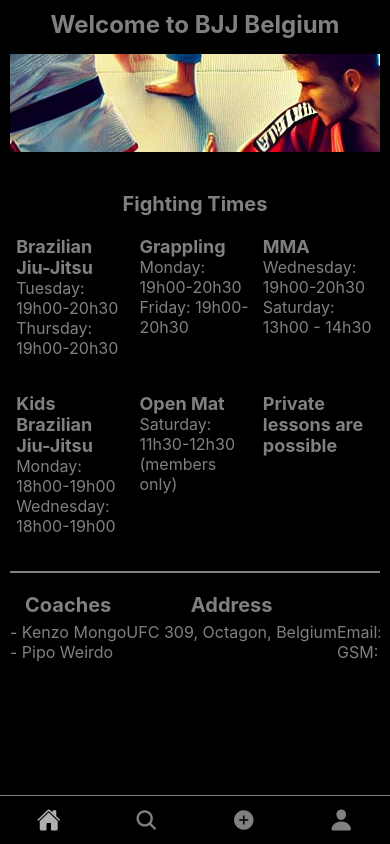
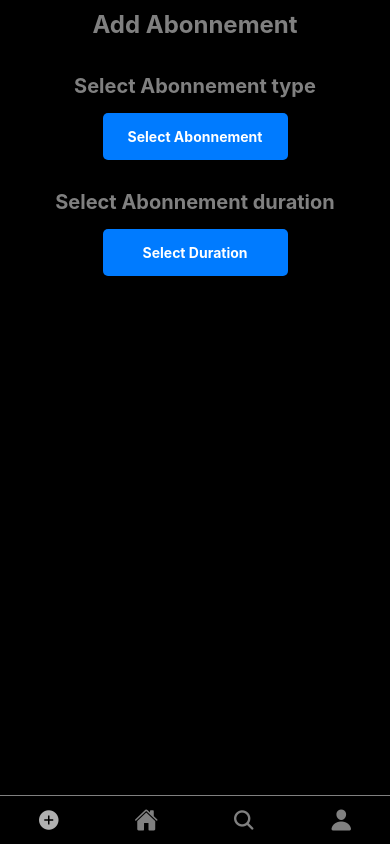
Before and after one commit to Justas-Valutis/weightlifting-log, a React Native app: screen /AddAbonnement in a window 390 px wide. Built offline with nearby package versions, Linux system fonts and the light colour scheme.

Commit message:
add abonnement page, select abonnemen type

```diff
--- /dev/null
+++ b/src/components/addAbonnement.js
@@ -0,0 +1,95 @@
+import { StyleSheet, Text, View, TouchableOpacity, FlatList, Platform } from 'react-native';
+import React, { useState } from 'react';
+import LineText from './shared/LineText';
+import tabsCommonstyles from '../styles/tabsCommonStyles';
+import ThemeView from './shared/themeView';
+import TitleText from './shared/TitleText';
+
+const AddAbonnement = () => {
+    const [showAList, setShowAList] = useState(false);
+    const [selectedAbonnement, setSelectedAbonnement] = useState('');
+
+    const abonnementTypes = ['BJJ', 'Grappling', 'MMA', 'Kids BJJ', 'All-in'];
+
+    const handlePress = (item) => {
+        setSelectedAbonnement(item);
+        setShowAList(false);
+    };
+
+    return (
+        <ThemeView>
+            <LineText style={tabsCommonstyles.heading}>Add Abonnement</LineText>
+
+            <View style={styles.container}>
+                <LineText style={tabsCommonstyles.subHeading}>Select Abonnement type</LineText>
+
+                <TouchableOpacity onPress={() => setShowAList(!showAList)} style={[styles.list, styles.button, selectedAbonnement ? styles.selectedAbonnement : null]}>
+                    <Text style={styles.buttonText}>{selectedAbonnement ? selectedAbonnement : 'Select Abonnement'}</Text>
+                </TouchableOpacity>
+                {showAList && (
+                    <FlatList
+                        style={[styles.list, styles.dropdown]}
+                        data={abonnementTypes}
+                        keyExtractor={(item) => item}
+                        renderItem={({ item }) => (
+                            <TouchableOpacity onPress={() => handlePress(item)} style={styles.item}>
+                                <Text style={styles.itemText}>{item}</Text>
+                            </TouchableOpacity>
+                        )}
+                    />
+                )}
+
+                <LineText style={tabsCommonstyles.subHeading}>Select Abonnement duration</LineText>
+
+                <TouchableOpacity style={[styles.list, styles.button]}>
+                    <Text style={styles.buttonText}>Select Duration</Text>
+                </TouchableOpacity>
+
+            </View>
+
+        </ThemeView>
+    );
+};
+
+export default AddAbonnement;
+
+const styles = StyleSheet.create({
+    container: {
+        flex: 1,
+        display: 'flex',
+        alignItems: 'center',
+    },
+    list: {
+        width: Platform.OS === 'web' ? '50%' : '100%',
+    },
+    dropdown: {
+        position: 'absolute',
+        zIndex: 1,
+        width: Platform.OS === 'web' ? '50%' : '100%',
+        backgroundColor: '#f0f0f0',
+        borderRadius: 5,
+    },
+    button: {
+        padding: 15,
+        backgroundColor: '#007bff',
+        borderRadius: 5,
+        marginVertical: 10,
+    },
+    buttonText: {
+        color: '#fff',
+        textAlign: 'center',
+        fontWeight: 'bold',
+    },
+    item: {
+        padding: 15,
+        marginVertical: 5,
+        backgroundColor: '#f0f0f0',
+        borderRadius: 5,
+    },
+    itemText: {
+        color: '#000',
+    },
+    selectedAbonnement: {
+        backgroundColor: '#28a745',
+    },
+});
--- a/src/components/home.js
+++ b/src/components/home.js
@@ -6,6 +6,7 @@ import { ThemeContext } from '../context/ThemeContext';
 import ThemeView from './shared/themeView';
 import LineText from './shared/LineText';
 import TitleText from './shared/LineText';
+import tabsCommonstyles from '../styles/tabsCommonStyles';
 
 const Home = () => {
     const [query, setQuery] = useState('');
@@ -16,14 +17,14 @@ const Home = () => {
     return (
         <ThemeView>
             <ScrollView>
-                <LineText style={styles.heading}>Welcome to BJJ Belgium</LineText>
+                <LineText style={tabsCommonstyles.heading}>Welcome to BJJ Belgium</LineText>
                 <Image
                     style={[styles.logo, { height: Platform.OS === 'web' ? width * 0.25 : height * 0.3 }]}
                     source={require('../../src/assets/bjj-cover.webp')}
                     resizeMode={Platform.OS === 'web' ? "cover" : "contain"}
                 />
 
-                <TitleText style={styles.subHeading}>Fighting Times</TitleText>
+                <TitleText style={tabsCommonstyles.subHeading}>Fighting Times</TitleText>
 
                 <View style={Platform.OS === 'web' ? styles.fTimesContainerWeb : styles.fTimesContainerWebGSM}>
                     <View style={styles.fightTimeContainer}>
@@ -55,17 +56,17 @@ const Home = () => {
 
                 <View style={styles.adressContact}>
                     <View>
-                        <TitleText style={styles.subHeading}>Coaches</TitleText>
+                        <TitleText style={tabsCommonstyles.subHeading}>Coaches</TitleText>
                         <LineText>- Kenzo Mongo</LineText>
                         <LineText>- Pipo Weirdo</LineText>
                     </View>
 
                     <View>
-                        <TitleText style={styles.subHeading}>Address</TitleText>
+                        <TitleText style={tabsCommonstyles.subHeading}>Address</TitleText>
                         <LineText >UFC 309, Octagon, Belgium</LineText>
                     </View>
                     <View>
-                        <TitleText style={styles.subHeading}>Contact</TitleText>
+                        <TitleText style={tabsCommonstyles.subHeading}>Contact</TitleText>
                         <LineText>Email: TextMePlease@SubscribePlease.com</LineText>
                         <LineText>GSM: 112</LineText>
                     </View>
@@ -82,19 +83,6 @@ export default Home
 const styles = StyleSheet.create({
     container: {
         padding: 20,
-    },
-    heading: {
-        fontSize: 24,
-        fontWeight: 'bold',
-        marginBottom: 15,
-        textAlign: 'center',
-    },
-    subHeading: {
-        fontSize: 20,
-        fontWeight: 'bold',
-        marginTop: 20,
-        marginBottom: 5,
-        textAlign: 'center',
     },
     section: {
         fontSize: 18,
--- a/src/components/profile.js
+++ b/src/components/profile.js
@@ -176,7 +176,7 @@ const styles = StyleSheet.create({
     themeContainer: {
         display: 'flex',
         flexDirection: 'row',
-        justifyContent: 'space-around',
+        justifyContent: Platform.OS === 'ios' ? 'space-between' : 'space-evenly',
         marginBottom: 20,
         borderBottomColor: 'gray',
         borderBottomWidth: 2,
@@ -221,9 +221,11 @@ const styles = StyleSheet.create({
     profileRow: {
         display: 'flex',
         flexDirection: 'row',
-        justifyContent: 'space-between',
+        justifyContent: Platform.OS === 'ios' ? 'space-between' : 'center',
+        // justifyContent: 'space-between',
         alignItems: 'center',
         marginBottom: 10,
+        gap: Platform.OS === 'web' ? 30 : 0,
     },
     btnChangePsw: {
         width: 250,
--- a/src/navigation/AppNavigator.js
+++ b/src/navigation/AppNavigator.js
@@ -12,6 +12,7 @@ import RecoverPassword from '../screens/recoverPassword';
 import Register from '../screens/register';
 import { Ionicons } from '@expo/vector-icons';
 import { ThemeProvider } from '../context/ThemeContext';
+import AddAbonnement from '../components/addAbonnement';
 export default function AppNavigator() {
     const Tab = createBottomTabNavigator();
     const Stack = createNativeStackNavigator();
@@ -33,6 +34,14 @@ export default function AppNavigator() {
                             backgroundColor: 'black', // This will set the background color for all screens
                         },
                     }}>
+                        <Tab.Screen name="AddAbonnement" component={AddAbonnement}
+                            options={{
+                                tabBarIcon: ({ focused }) => (
+                                    <Ionicons name="add-circle-sharp" color={focused ? '#B0B0B0' : 'gray'}
+                                        size={24} />
+                                ),
+                            }}
+                        />
                         <Tab.Screen name="Home" component={Home}
                             options={{
                                 tabBarIcon: ({ focused }) => (
@@ -44,14 +53,6 @@ export default function AppNavigator() {
                             options={{
                                 tabBarIcon: ({ focused }) => (
                                     <Ionicons name="search" color={focused ? '#B0B0B0' : 'gray'} size={24} />
-                                ),
-                            }}
-                        />
-                        <Tab.Screen name="AddExercise" component={UnderConstrcution}
-                            options={{
-                                tabBarIcon: ({ focused }) => (
-                                    <Ionicons name="add-circle-sharp" color={focused ? '#B0B0B0' : 'gray'}
-                                        size={24} />
                                 ),
                             }}
                         />
--- a/src/styles/tabsCommonStyles.js
+++ b/src/styles/tabsCommonStyles.js
@@ -1,6 +1,19 @@
 import { StyleSheet } from 'react-native';
 
 const tabsCommonstyles = StyleSheet.create({
+    heading: {
+        fontSize: 24,
+        fontWeight: 'bold',
+        marginBottom: 15,
+        textAlign: 'center',
+    },
+    subHeading: {
+        fontSize: 20,
+        fontWeight: 'bold',
+        marginTop: 20,
+        marginBottom: 5,
+        textAlign: 'center',
+    },
     title: {
         marginBottom: 20,
     },
@@ -22,7 +35,6 @@ const tabsCommonstyles = StyleSheet.create({
         color: 'black',
         fontSize: 14,
         fontWeight: '300',
-
     },
 })
 
```
